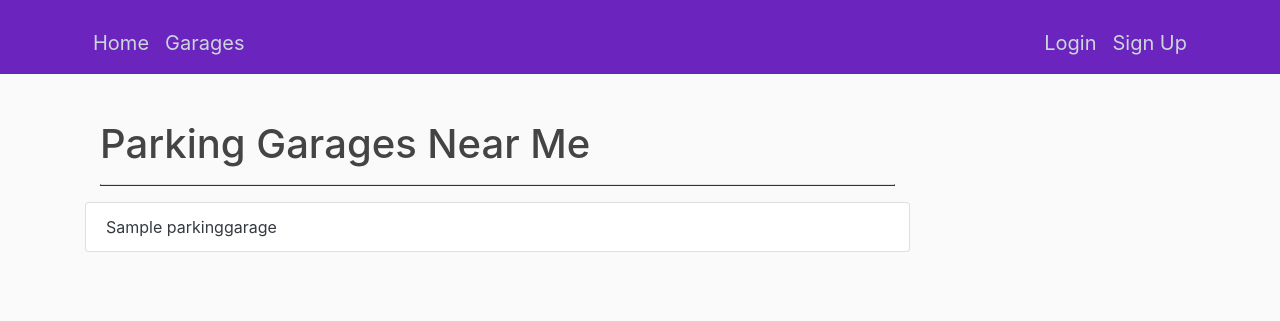
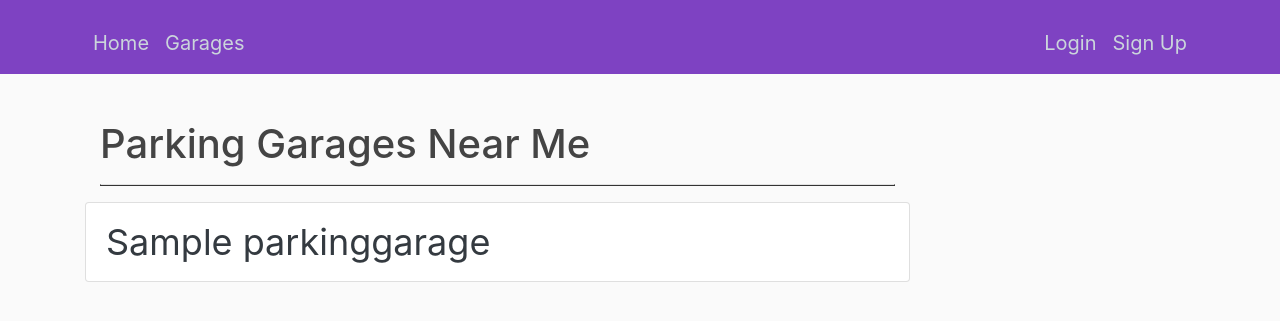
Before and after one commit to billybimbob/cs487-project, a Django app: page /parkview/ in a window 1280 px wide. Shown: the top 321 px of the page. Run offline with Django 3.2, Linux system fonts and the light colour scheme; tables that the repository leaves empty hold one stand-in row (values such as "Sample post"); some libraries are stand-ins or nearby versions.

Commit message:
more btn adjustments

```diff
--- a/accounts/static/accounts/main.css
+++ b/accounts/static/accounts/main.css
@@ -13,7 +13,7 @@ ul {
 }
 
 .bg-steel {
-    background-color: #6b24bd;
+    background-color: #7e42c2;
     padding-top: 20px;
 }
 
@@ -110,7 +110,7 @@ font-size: 30px;
 }
 
 .btn-outline-info:hover {
-background-color: #6b24bd;
+background-color: #7e42c2;
 border-color: #333;
 }
 
@@ -118,3 +118,11 @@ border-color: #333;
 border-color: #333;
 color: #333
 }
+
+.garages-text {
+font-size: 36px;
+}
+
+.garage-btn:hover {
+background-color: #7e42c2;
+}
--- a/parkview/templates/parkview/garages.html
+++ b/parkview/templates/parkview/garages.html
@@ -9,7 +9,7 @@
 {% if nearby_garages %}
     <ul class="list-group">
     {% for garage in nearby_garages %}
-        <li class="btn list-group-item list-group-item-action">
+        <li class="btn list-group-item list-group-item-action garages-text garage-btn">
             <a class="text-dark stretched-link text-decoration-none" href="{% url 'parkview:spots' garage.id %}">{{ garage.name }}</a>
         </li>
     {% endfor %}
```
